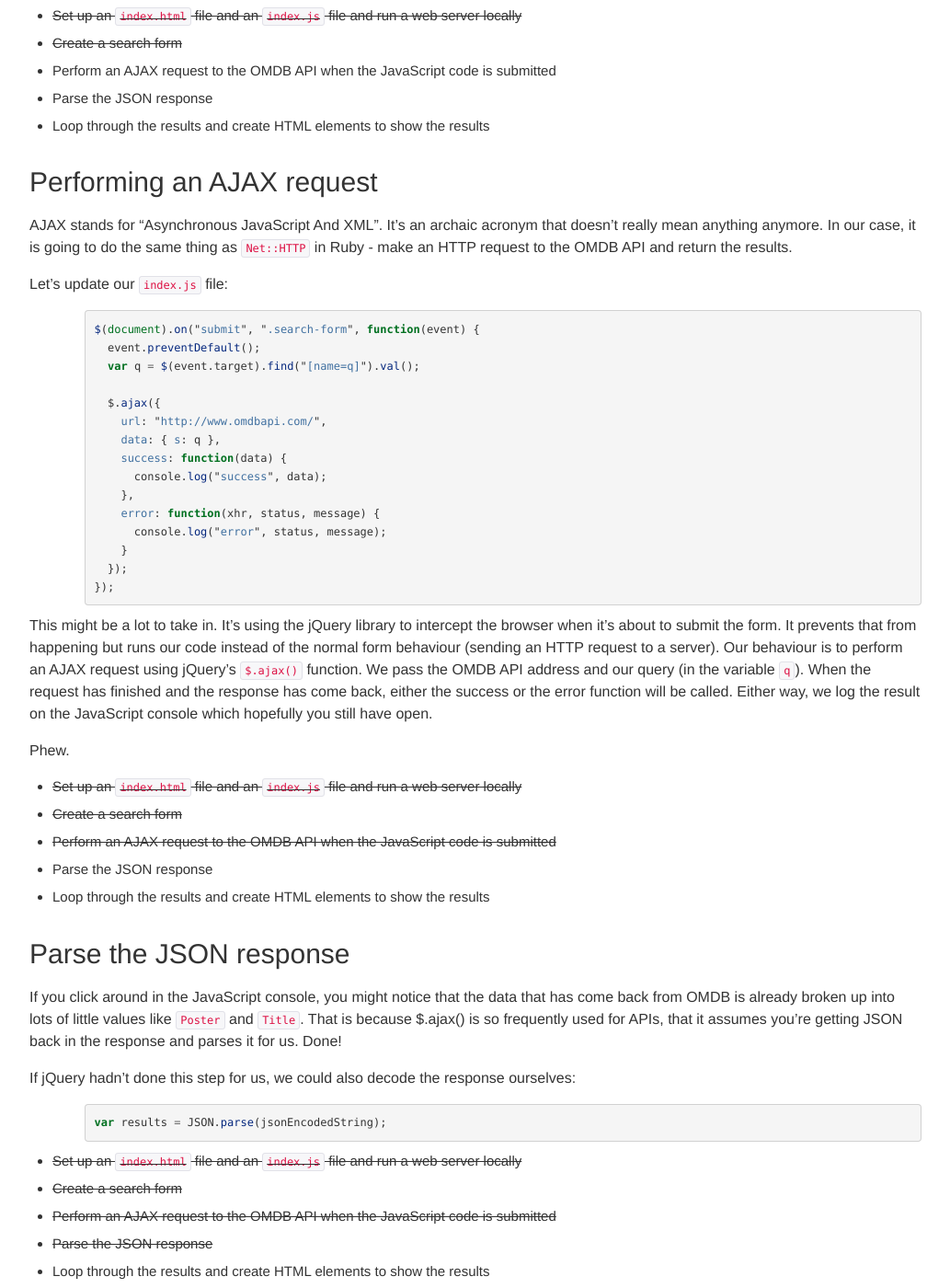
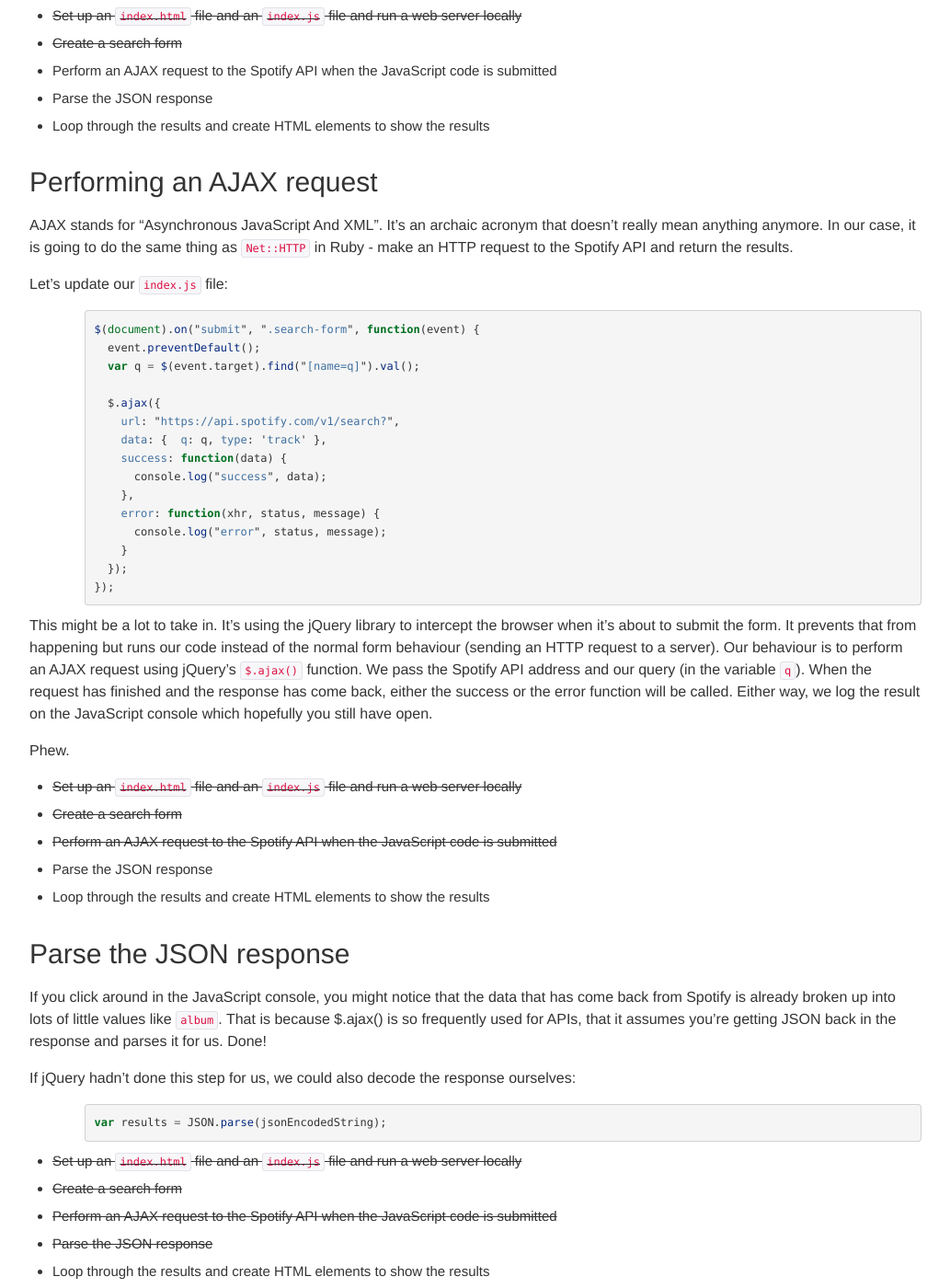
Before and after one commit to tracymu/api-tutorial, a Jekyll site: the page built from _posts/2017-04-07-omdb-javascript.md, in a window 1280 px wide and 1400 px high, scrolled down 2012 px. Shown: the whole window at 92% size, without its empty margins (53-1086 px from the left). Built offline with Jekyll 4.4.1, drawn with Linux system fonts in a browser that asks for light colours; nearby versions of some CDN libraries; some of the changed text lies outside the part shown.

Commit message:
Start to update the JS tutorial

````diff
--- a/_posts/2017-04-07-omdb-javascript.md
+++ b/_posts/2017-04-07-omdb-javascript.md
@@ -12,7 +12,7 @@ In this tutorial, we're going to do all the same things we did in the Rails vers
 
 - Set up an `index.html` file and an `index.js` file and run a web server locally
 - Create a search form
-- Perform an AJAX request to the OMDB API when the JavaScript code is submitted
+- Perform an AJAX request to the Spotify API when the JavaScript code is submitted
 - Parse the JSON response
 - Loop through the results and create HTML elements to show the results
 
@@ -33,10 +33,10 @@ Create a basic `index.html`:
 <!doctype html>
 <html>
   <head>
-    <title>OMDB Search</title>
+    <title>Spotify Search</title>
   </head>
   <body>
-    <h1>OMDB Search</h1>
+    <h1>Spotify Search</h1>
 
     <script src="https://code.jquery.com/jquery-3.2.0.min.js"></script>
     <script src="index.js"></script>
@@ -72,7 +72,7 @@ You may also have to reload the page to see "Hello world".
 
 - ~~Set up an `index.html` file and an `index.js` file and run a web server locally~~
 - Create a search form
-- Perform an AJAX request to the OMDB API when the JavaScript code is submitted
+- Perform an AJAX request to the Spotify API when the JavaScript code is submitted
 - Parse the JSON response
 - Loop through the results and create HTML elements to show the results
 
@@ -92,13 +92,13 @@ We've given the form a class so we can find it from our JavaScript code.
 
 - ~~Set up an `index.html` file and an `index.js` file and run a web server locally~~
 - ~~Create a search form~~
-- Perform an AJAX request to the OMDB API when the JavaScript code is submitted
+- Perform an AJAX request to the Spotify API when the JavaScript code is submitted
 - Parse the JSON response
 - Loop through the results and create HTML elements to show the results
 
 ## Performing an AJAX request
 
-AJAX stands for "Asynchronous JavaScript And XML". It's an archaic acronym that doesn't really mean anything anymore. In our case, it is going to do the same thing as `Net::HTTP` in Ruby - make an HTTP request to the OMDB API and return the results.
+AJAX stands for "Asynchronous JavaScript And XML". It's an archaic acronym that doesn't really mean anything anymore. In our case, it is going to do the same thing as `Net::HTTP` in Ruby - make an HTTP request to the Spotify API and return the results.
 
 Let's update our `index.js` file:
 
@@ -108,8 +108,8 @@ $(document).on("submit", ".search-form", function(event) {
   var q = $(event.target).find("[name=q]").val();
 
   $.ajax({
-    url: "http://www.omdbapi.com/",
-    data: { s: q },
+    url: "https://api.spotify.com/v1/search?",
+    data: {  q: q, type: 'track' },
     success: function(data) {
       console.log("success", data);
     },
@@ -120,20 +120,20 @@ $(document).on("submit", ".search-form", function(event) {
 });
 ```
 
-This might be a lot to take in. It's using the jQuery library to intercept the browser when it's about to submit the form. It prevents that from happening but runs our code instead of the normal form behaviour (sending an HTTP request to a server). Our behaviour is to perform an AJAX request using jQuery's `$.ajax()` function. We pass the OMDB API address and our query (in the variable `q`). When the request has finished and the response has come back, either the success or the error function will be called. Either way, we log the result on the JavaScript console which hopefully you still have open.
+This might be a lot to take in. It's using the jQuery library to intercept the browser when it's about to submit the form. It prevents that from happening but runs our code instead of the normal form behaviour (sending an HTTP request to a server). Our behaviour is to perform an AJAX request using jQuery's `$.ajax()` function. We pass the Spotify API address and our query (in the variable `q`). When the request has finished and the response has come back, either the success or the error function will be called. Either way, we log the result on the JavaScript console which hopefully you still have open.
 
 Phew.
 
 
 - ~~Set up an `index.html` file and an `index.js` file and run a web server locally~~
 - ~~Create a search form~~
-- ~~Perform an AJAX request to the OMDB API when the JavaScript code is submitted~~
+- ~~Perform an AJAX request to the Spotify API when the JavaScript code is submitted~~
 - Parse the JSON response
 - Loop through the results and create HTML elements to show the results
 
 ## Parse the JSON response
 
-If you click around in the JavaScript console, you might notice that the data that has come back from OMDB is already broken up into lots of little values like `Poster` and `Title`. That is because $.ajax() is so frequently used for APIs, that it assumes you're getting JSON back in the response and parses it for us. Done!
+If you click around in the JavaScript console, you might notice that the data that has come back from Spotify is already broken up into lots of little values like `album`. That is because $.ajax() is so frequently used for APIs, that it assumes you're getting JSON back in the response and parses it for us. Done!
 
 If jQuery hadn't done this step for us, we could also decode the response ourselves:
 
@@ -143,7 +143,7 @@ var results = JSON.parse(jsonEncodedString);
 
 - ~~Set up an `index.html` file and an `index.js` file and run a web server locally~~
 - ~~Create a search form~~
-- ~~Perform an AJAX request to the OMDB API when the JavaScript code is submitted~~
+- ~~Perform an AJAX request to the Spotify API when the JavaScript code is submitted~~
 - ~~Parse the JSON response~~
 - Loop through the results and create HTML elements to show the results
 
@@ -185,13 +185,9 @@ In most modern web browsers, we can make it even shorter using Array's map metho
       $('.results').html(data["Search"].map(m => $("<img>").attr("src", m["Poster"])));
 ```
 
-This is what mine looks like:
-
-![Results being displayed]({{site.url}}/images/omdbjs-results.png)
-
 - ~~Set up an `index.html` file and an `index.js` file and run a web server locally~~
 - ~~Create a search form~~
-- ~~Perform an AJAX request to the OMDB API when the JavaScript code is submitted~~
+- ~~Perform an AJAX request to the Spotify API when the JavaScript code is submitted~~
 - ~~Parse the JSON response~~
 - ~~Loop through the results and create HTML elements to show the results~~
 
@@ -202,12 +198,12 @@ This is what mine looks like:
 - In the code `$.map(data["Search"], ...)` and `data["Search"].map(...)`, what do you think "map" means? Check if you agree with the person next to you.
 - Draw a diagram with boxes labelled:
   - Browser
-  - OMDB API
+  - Spotify API
 - Now draw arrows starting at Browser, illustrating what happens when you click Search.
 - Compare your drawing to the person next to you and discuss it.
 
 ## Now try
 
 - What happens when you leave the field empty and click Search? What do you want to happen and how would you change the code to ensure this?
-- Upload your code to a public web server and show it to your parents. (They might like the old movie posters.) Is this version easier to deploy and host than the Rails version? Why?
+- Upload your code to a public web server and show it to your parents. Is this version easier to deploy and host than the Rails version? Why?
 - Notice how there are 62 results for "kangaroo" but fewer than 62 are returned. Implement "next page" and "previous page" links.
````
Also changed, not shown: other parts of _posts/2017-04-07-omdb-javascript.md (+2 -2 lines).
